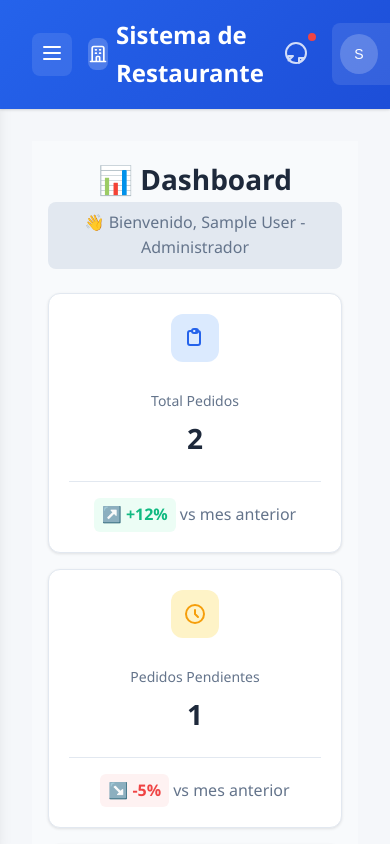
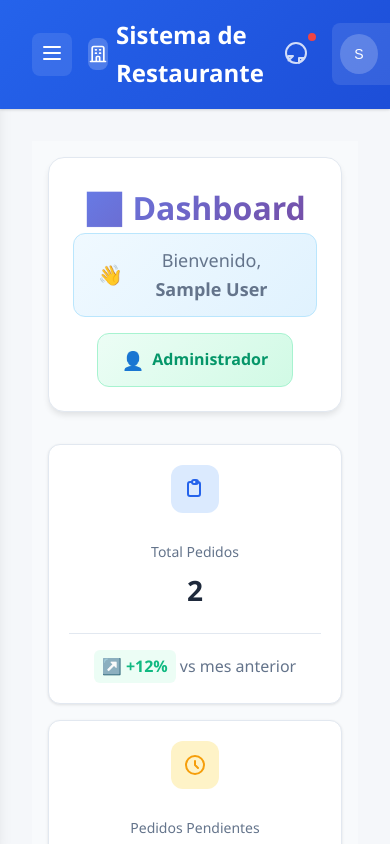
Before and after one commit to yonkyyyyyy/restaurante-app, a React (Vite) app: page /dashboard in a window 390 px wide. Shown: the top 844 px of the page. Built offline with nearby package versions, Linux system fonts and the light colour scheme; sample sign-in values are in the browser's storage.

Commit message:
Mejorar diseño completo del sistema
- Arreglar espaciado de pedidos recientes
- Header completamente visible y profesional
- Botones con mejor espaciado y diseño
- Gradientes y sombras elegantes
- Efectos hover mejorados
- Sistema completamente responsive
- UX optimizada para móviles y desktop

```diff
--- a/src/pages/Dashboard.jsx
+++ b/src/pages/Dashboard.jsx
@@ -158,13 +158,15 @@ function RecentOrders() {
               <div key={order.id} style={{
                 display: 'flex',
                 alignItems: 'center',
-                gap: window.innerWidth <= 768 ? '0.75rem' : '1rem',
-                padding: window.innerWidth <= 768 ? '1rem' : '0.75rem',
+                gap: window.innerWidth <= 768 ? '1rem' : '1.25rem',
+                padding: window.innerWidth <= 768 ? '1.25rem' : '1rem',
                 background: '#f8fafc',
-                borderRadius: '8px',
+                borderRadius: '12px',
                 border: '1px solid #e2e8f0',
                 flexDirection: window.innerWidth <= 480 ? 'column' : 'row',
-                textAlign: window.innerWidth <= 480 ? 'center' : 'left'
+                textAlign: window.innerWidth <= 480 ? 'center' : 'left',
+                marginBottom: '0.75rem',
+                boxShadow: '0 1px 3px rgba(0,0,0,0.05)'
               }}>
                 <div style={{
                   width: window.innerWidth <= 768 ? '40px' : '32px',
@@ -427,29 +429,67 @@ export default function Dashboard() {
     }}>
       {/* Header */}
       <div style={{
-        marginBottom: window.innerWidth <= 768 ? '1.5rem' : '2rem',
-        textAlign: window.innerWidth <= 480 ? 'center' : 'left'
+        marginBottom: window.innerWidth <= 768 ? '2rem' : '2.5rem',
+        textAlign: window.innerWidth <= 480 ? 'center' : 'left',
+        background: 'white',
+        padding: window.innerWidth <= 768 ? '1.5rem' : '2rem',
+        borderRadius: '16px',
+        boxShadow: '0 4px 6px -1px rgba(0,0,0,0.1)',
+        border: '1px solid #e2e8f0'
       }}>
         <h1 style={{
-          fontSize: window.innerWidth <= 768 ? '1.75rem' : '2rem',
-          fontWeight: 'bold',
+          fontSize: window.innerWidth <= 768 ? '2rem' : '2.5rem',
+          fontWeight: '800',
           color: '#1e293b',
-          marginBottom: '0.5rem',
-          margin: 0
+          marginBottom: '1rem',
+          margin: 0,
+          background: 'linear-gradient(135deg, #667eea 0%, #764ba2 100%)',
+          WebkitBackgroundClip: 'text',
+          WebkitTextFillColor: 'transparent',
+          backgroundClip: 'text'
         }}>
           📊 Dashboard
         </h1>
-        <p style={{
-          color: '#64748b',
-          fontSize: window.innerWidth <= 768 ? '1rem' : '0.875rem',
-          margin: 0,
-          background: '#e2e8f0',
-          padding: '0.5rem 1rem',
-          borderRadius: '8px',
-          display: 'inline-block'
+        <div style={{
+          display: 'flex',
+          flexDirection: window.innerWidth <= 480 ? 'column' : 'row',
+          alignItems: window.innerWidth <= 480 ? 'center' : 'flex-start',
+          gap: '1rem',
+          flexWrap: 'wrap'
         }}>
-          👋 Bienvenido, {authState.user?.name} - {getRoleDisplayName(authState.user?.role)}
-        </p>
+          <div style={{
+            color: '#64748b',
+            fontSize: window.innerWidth <= 768 ? '1.125rem' : '1rem',
+            margin: 0,
+            background: 'linear-gradient(135deg, #f0f9ff 0%, #e0f2fe 100%)',
+            padding: '0.75rem 1.5rem',
+            borderRadius: '12px',
+            border: '1px solid #bae6fd',
+            display: 'flex',
+            alignItems: 'center',
+            gap: '0.5rem',
+            fontWeight: '500'
+          }}>
+            <span style={{ fontSize: '1.25rem' }}>👋</span>
+            <span>Bienvenido, <strong>{authState.user?.name}</strong></span>
+          </div>
+          <div style={{
+            color: '#059669',
+            fontSize: window.innerWidth <= 768 ? '1rem' : '0.875rem',
+            margin: 0,
+            background: 'linear-gradient(135deg, #ecfdf5 0%, #d1fae5 100%)',
+            padding: '0.75rem 1.5rem',
+            borderRadius: '12px',
+            border: '1px solid #a7f3d0',
+            display: 'flex',
+            alignItems: 'center',
+            gap: '0.5rem',
+            fontWeight: '600'
+          }}>
+            <span style={{ fontSize: '1.125rem' }}>👤</span>
+            <span>{getRoleDisplayName(authState.user?.role)}</span>
+          </div>
+        </div>
       </div>
 
       {/* Métricas principales */}
@@ -524,10 +564,10 @@ export default function Dashboard() {
               </h3>
             </div>
             <div style={{
-              padding: window.innerWidth <= 768 ? '1rem' : '1rem',
+              padding: window.innerWidth <= 768 ? '1.25rem' : '1.5rem',
               display: 'grid',
-              gridTemplateColumns: window.innerWidth <= 768 ? '1fr' : 'repeat(auto-fit, minmax(200px, 1fr))',
-              gap: window.innerWidth <= 768 ? '0.75rem' : '1rem'
+              gridTemplateColumns: window.innerWidth <= 768 ? '1fr' : 'repeat(auto-fit, minmax(220px, 1fr))',
+              gap: window.innerWidth <= 768 ? '1rem' : '1.25rem'
             }}>
               <button
                 onClick={() => {
@@ -546,19 +586,21 @@ export default function Dashboard() {
                   alert('Pedido de prueba creado!');
                 }}
                 style={{
-                  background: '#10b981',
+                  background: 'linear-gradient(135deg, #10b981 0%, #059669 100%)',
                   color: 'white',
-                  padding: window.innerWidth <= 768 ? '0.75rem 1rem' : '0.75rem 1.5rem',
-                  borderRadius: '8px',
+                  padding: window.innerWidth <= 768 ? '1rem 1.25rem' : '0.875rem 1.5rem',
+                  borderRadius: '12px',
                   border: 'none',
                   cursor: 'pointer',
-                  fontSize: window.innerWidth <= 768 ? '0.875rem' : '0.875rem',
+                  fontSize: window.innerWidth <= 768 ? '1rem' : '0.875rem',
                   fontWeight: '600',
-                  minHeight: '44px',
+                  minHeight: '52px',
                   display: 'flex',
                   alignItems: 'center',
                   justifyContent: 'center',
-                  gap: '0.5rem'
+                  gap: '0.75rem',
+                  boxShadow: '0 4px 6px -1px rgba(16, 185, 129, 0.3)',
+                  transition: 'all 0.2s ease'
                 }}
               >
                 🧪 <span style={{ display: window.innerWidth <= 480 ? 'none' : 'inline' }}>Crear Pedido de Prueba</span>
@@ -572,19 +614,21 @@ export default function Dashboard() {
                   console.log('🔍 localStorage actual:', localStorage.getItem('restaurant-orders'));
                 }}
                 style={{
-                  background: '#2563eb',
+                  background: 'linear-gradient(135deg, #2563eb 0%, #1d4ed8 100%)',
                   color: 'white',
-                  padding: window.innerWidth <= 768 ? '0.75rem 1rem' : '0.75rem 1.5rem',
-                  borderRadius: '8px',
+                  padding: window.innerWidth <= 768 ? '1rem 1.25rem' : '0.875rem 1.5rem',
+                  borderRadius: '12px',
                   border: 'none',
                   cursor: 'pointer',
-                  fontSize: window.innerWidth <= 768 ? '0.875rem' : '0.875rem',
+                  fontSize: window.innerWidth <= 768 ? '1rem' : '0.875rem',
                   fontWeight: '600',
-                  minHeight: '44px',
+                  minHeight: '52px',
                   display: 'flex',
                   alignItems: 'center',
                   justifyContent: 'center',
-                  gap: '0.5rem'
+                  gap: '0.75rem',
+                  boxShadow: '0 4px 6px -1px rgba(37, 99, 235, 0.3)',
+                  transition: 'all 0.2s ease'
                 }}
               >
                 🔍 <span style={{ display: window.innerWidth <= 480 ? 'none' : 'inline' }}>Ver Estado</span>
@@ -598,19 +642,21 @@ export default function Dashboard() {
                   window.location.reload();
                 }}
                 style={{
-                  background: '#ef4444',
+                  background: 'linear-gradient(135deg, #ef4444 0%, #dc2626 100%)',
                   color: 'white',
-                  padding: window.innerWidth <= 768 ? '0.75rem 1rem' : '0.75rem 1.5rem',
-                  borderRadius: '8px',
+                  padding: window.innerWidth <= 768 ? '1rem 1.25rem' : '0.875rem 1.5rem',
+                  borderRadius: '12px',
                   border: 'none',
                   cursor: 'pointer',
-                  fontSize: window.innerWidth <= 768 ? '0.875rem' : '0.875rem',
+                  fontSize: window.innerWidth <= 768 ? '1rem' : '0.875rem',
                   fontWeight: '600',
-                  minHeight: '44px',
+                  minHeight: '52px',
                   display: 'flex',
                   alignItems: 'center',
                   justifyContent: 'center',
-                  gap: '0.5rem'
+                  gap: '0.75rem',
+                  boxShadow: '0 4px 6px -1px rgba(239, 68, 68, 0.3)',
+                  transition: 'all 0.2s ease'
                 }}
               >
                 🗑️ <span style={{ display: window.innerWidth <= 480 ? 'none' : 'inline' }}>Limpiar y Recargar</span>
@@ -625,19 +671,21 @@ export default function Dashboard() {
                   console.log('🔍 Número de pedidos en localStorage:', orders ? JSON.parse(orders).length : 0);
                 }}
                 style={{
-                  background: '#8b5cf6',
+                  background: 'linear-gradient(135deg, #8b5cf6 0%, #7c3aed 100%)',
                   color: 'white',
-                  padding: window.innerWidth <= 768 ? '0.75rem 1rem' : '0.75rem 1.5rem',
-                  borderRadius: '8px',
+                  padding: window.innerWidth <= 768 ? '1rem 1.25rem' : '0.875rem 1.5rem',
+                  borderRadius: '12px',
                   border: 'none',
                   cursor: 'pointer',
-                  fontSize: window.innerWidth <= 768 ? '0.875rem' : '0.875rem',
+                  fontSize: window.innerWidth <= 768 ? '1rem' : '0.875rem',
                   fontWeight: '600',
-                  minHeight: '44px',
+                  minHeight: '52px',
                   display: 'flex',
                   alignItems: 'center',
                   justifyContent: 'center',
-                  gap: '0.5rem'
+                  gap: '0.75rem',
+                  boxShadow: '0 4px 6px -1px rgba(139, 92, 246, 0.3)',
+                  transition: 'all 0.2s ease'
                 }}
               >
                 🔍 <span style={{ display: window.innerWidth <= 480 ? 'none' : 'inline' }}>Ver localStorage</span>
@@ -669,36 +717,41 @@ export default function Dashboard() {
               </h3>
             </div>
             <div style={{
-              padding: window.innerWidth <= 768 ? '1rem' : '1.25rem',
+              padding: window.innerWidth <= 768 ? '1.25rem' : '1.5rem',
               display: 'grid',
-              gridTemplateColumns: window.innerWidth <= 768 ? '1fr' : 'repeat(auto-fit, minmax(200px, 1fr))',
-              gap: window.innerWidth <= 768 ? '0.75rem' : '1rem'
+              gridTemplateColumns: window.innerWidth <= 768 ? '1fr' : 'repeat(auto-fit, minmax(220px, 1fr))',
+              gap: window.innerWidth <= 768 ? '1rem' : '1.25rem'
             }}>
               {authState.user?.role === ROLES.EMBALADOR && (
                 <button
                   onClick={() => window.location.href = '/orders'}
                   style={{
-                    padding: window.innerWidth <= 768 ? '1.25rem' : '1.5rem',
-                    border: '2px dashed #d1d5db',
-                    borderRadius: '12px',
-                    background: 'transparent',
+                    padding: window.innerWidth <= 768 ? '1.5rem' : '1.75rem',
+                    border: '2px solid #e2e8f0',
+                    borderRadius: '16px',
+                    background: 'linear-gradient(135deg, #f8fafc 0%, #f1f5f9 100%)',
                     cursor: 'pointer',
-                    transition: 'all 0.2s ease',
+                    transition: 'all 0.3s ease',
                     textAlign: 'center',
-                    minHeight: '120px',
+                    minHeight: '140px',
                     display: 'flex',
                     flexDirection: 'column',
                     alignItems: 'center',
                     justifyContent: 'center',
-                    gap: '0.75rem'
+                    gap: '1rem',
+                    boxShadow: '0 2px 4px -1px rgba(0,0,0,0.1)'
                   }}
                   onMouseEnter={(e) => {
                     e.target.style.borderColor = '#10b981';
-                    e.target.style.background = '#ecfdf5';
+                    e.target.style.background = 'linear-gradient(135deg, #ecfdf5 0%, #d1fae5 100%)';
+                    e.target.style.transform = 'translateY(-2px)';
+                    e.target.style.boxShadow = '0 8px 15px -3px rgba(16, 185, 129, 0.3)';
                   }}
                   onMouseLeave={(e) => {
-                    e.target.style.borderColor = '#d1d5db';
-                    e.target.style.background = 'transparent';
+                    e.target.style.borderColor = '#e2e8f0';
+                    e.target.style.background = 'linear-gradient(135deg, #f8fafc 0%, #f1f5f9 100%)';
+                    e.target.style.transform = 'translateY(0)';
+                    e.target.style.boxShadow = '0 2px 4px -1px rgba(0,0,0,0.1)';
                   }}
                 >
                   <div style={{ fontSize: '2rem' }}>📋</div>
@@ -715,19 +768,20 @@ export default function Dashboard() {
 
               {authState.user?.role === ROLES.CAJERO && (
                 <button style={{
-                  padding: window.innerWidth <= 768 ? '1.25rem' : '1.5rem',
-                  border: '2px dashed #d1d5db',
-                  borderRadius: '12px',
-                  background: 'transparent',
+                  padding: window.innerWidth <= 768 ? '1.5rem' : '1.75rem',
+                  border: '2px solid #e2e8f0',
+                  borderRadius: '16px',
+                  background: 'linear-gradient(135deg, #f8fafc 0%, #f1f5f9 100%)',
                   cursor: 'pointer',
-                  transition: 'all 0.2s ease',
+                  transition: 'all 0.3s ease',
                   textAlign: 'center',
-                  minHeight: '120px',
+                  minHeight: '140px',
                   display: 'flex',
                   flexDirection: 'column',
                   alignItems: 'center',
                   justifyContent: 'center',
-                  gap: '0.75rem'
+                  gap: '1rem',
+                  boxShadow: '0 2px 4px -1px rgba(0,0,0,0.1)'
                 }}>
                   <div style={{ fontSize: '2rem' }}>💳</div>
                   <p style={{
@@ -744,19 +798,20 @@ export default function Dashboard() {
               {authState.user?.role === ROLES.ADMIN && (
                 <React.Fragment>
                   <button style={{
-                    padding: window.innerWidth <= 768 ? '1.25rem' : '1.5rem',
-                    border: '2px dashed #d1d5db',
-                    borderRadius: '12px',
-                    background: 'transparent',
+                    padding: window.innerWidth <= 768 ? '1.5rem' : '1.75rem',
+                    border: '2px solid #e2e8f0',
+                    borderRadius: '16px',
+                    background: 'linear-gradient(135deg, #f8fafc 0%, #f1f5f9 100%)',
                     cursor: 'pointer',
-                    transition: 'all 0.2s ease',
+                    transition: 'all 0.3s ease',
                     textAlign: 'center',
-                    minHeight: '120px',
+                    minHeight: '140px',
                     display: 'flex',
                     flexDirection: 'column',
                     alignItems: 'center',
                     justifyContent: 'center',
-                    gap: '0.75rem'
+                    gap: '1rem',
+                    boxShadow: '0 2px 4px -1px rgba(0,0,0,0.1)'
                   }}>
                     <div style={{ fontSize: '2rem' }}>👥</div>
                     <p style={{
@@ -769,19 +824,20 @@ export default function Dashboard() {
                     </p>
                   </button>
                   <button style={{
-                    padding: window.innerWidth <= 768 ? '1.25rem' : '1.5rem',
-                    border: '2px dashed #d1d5db',
-                    borderRadius: '12px',
-                    background: 'transparent',
+                    padding: window.innerWidth <= 768 ? '1.5rem' : '1.75rem',
+                    border: '2px solid #e2e8f0',
+                    borderRadius: '16px',
+                    background: 'linear-gradient(135deg, #f8fafc 0%, #f1f5f9 100%)',
                     cursor: 'pointer',
-                    transition: 'all 0.2s ease',
+                    transition: 'all 0.3s ease',
                     textAlign: 'center',
-                    minHeight: '120px',
+                    minHeight: '140px',
                     display: 'flex',
                     flexDirection: 'column',
                     alignItems: 'center',
                     justifyContent: 'center',
-                    gap: '0.75rem'
+                    gap: '1rem',
+                    boxShadow: '0 2px 4px -1px rgba(0,0,0,0.1)'
                   }}>
                     <div style={{ fontSize: '2rem' }}>📦</div>
                     <p style={{
```
